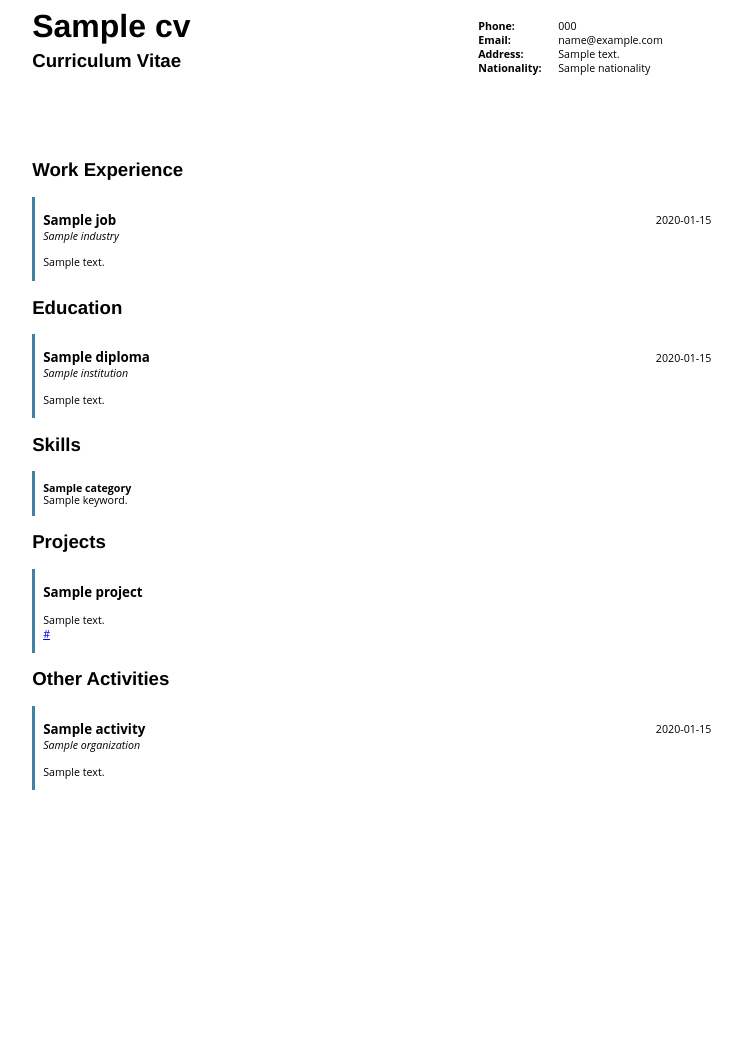
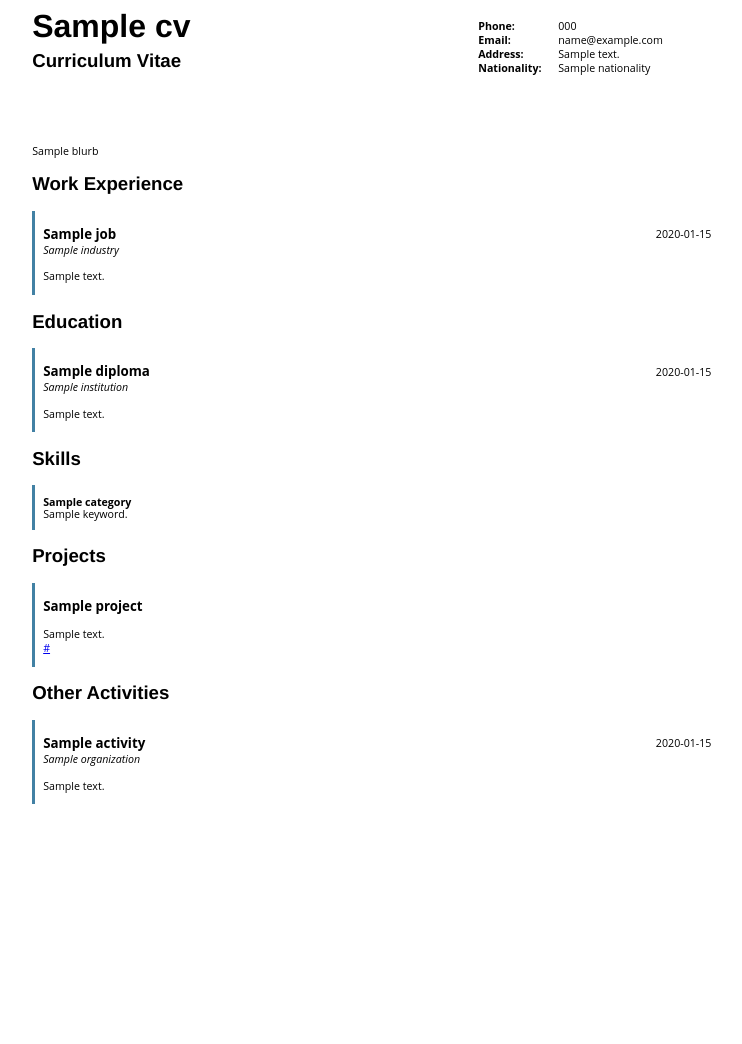
Before and after one commit to vgalaktionov/cvgen, a Python web app: template cvgen/templates/index.html.j2 in a window 1280 px wide. Shown: the top 1044 px of the page, without its empty margins (211-953 px from the left). Run offline with Jinja, Linux system fonts and the light colour scheme; the template is opened without the code that fills it: most values are stand-ins (such as "Sample title", 1, 10 or a date in 2020).

Commit message:
Add blurb functionality, and data debugging

```diff
--- a/cvgen/models.py
+++ b/cvgen/models.py
@@ -52,6 +52,7 @@ class Skill:
 @dataclass
 class CV:
     name: str
+    blurb: str
     personalia: Personalia
     experience: List[Job]
     education: List[Education]
--- a/cvgen/templates/index.html.j2
+++ b/cvgen/templates/index.html.j2
@@ -28,6 +28,7 @@
     <br>
     <br>
     <main>
+        <div class="blurb">{{ cv.blurb | safe }}</div>
         <h2>Work Experience</h2>
         <table class="cvtable">
             {% for job in cv.experience %}
--- a/cvgen/templates/style.css
+++ b/cvgen/templates/style.css
@@ -67,6 +67,11 @@ dt {
     min-width: 5rem;
 }
 
+.blurb,
+.cvtable {
+    margin-right: 2.5cm;
+}
+
 .name {
     display: inline-block;
 }
@@ -80,7 +85,6 @@ dt {
 .cvtable {
     min-width: 180mm;
     border-left: 3px solid #4281A4;
-    margin-right: 2.5cm;
     border-collapse: collapse;
     text-align: justify;
 }
--- a/pyproject.toml
+++ b/pyproject.toml
@@ -1,9 +1,10 @@
 [tool.poetry]
 name = "cvgen"
-version = "0.3.0"
+version = "0.4.0"
 description = "A tool for easily creating a good-looking CV in PDF format from .yaml data, HTML & CSS."
 authors = ["Vadim Galaktionov <vadim@galaktionov.nl>"]
 include = ["cvgen/templates/*"]
+readme = "README.md"
 
 [tool.poetry.dependencies]
 python = "^3.6"
```
Also changed, not shown: cvgen/main.py (+5 -2 lines).
